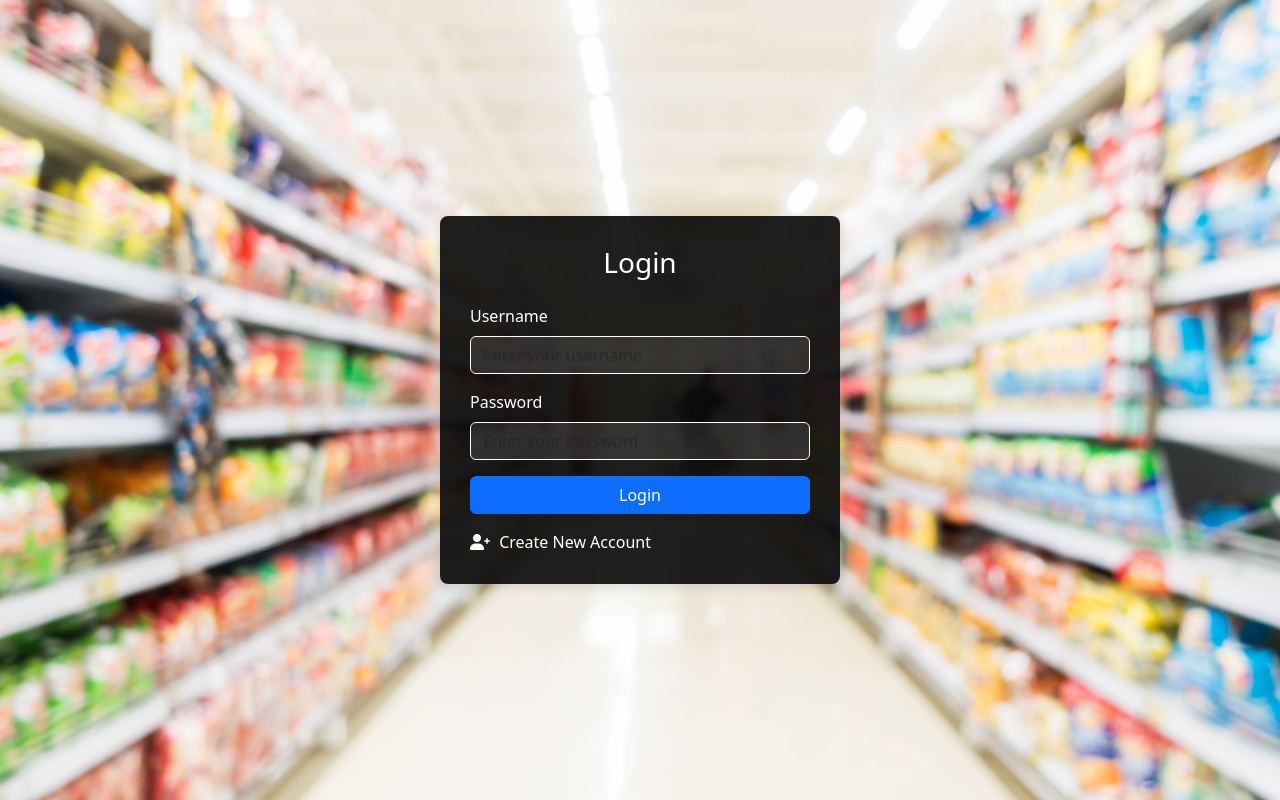
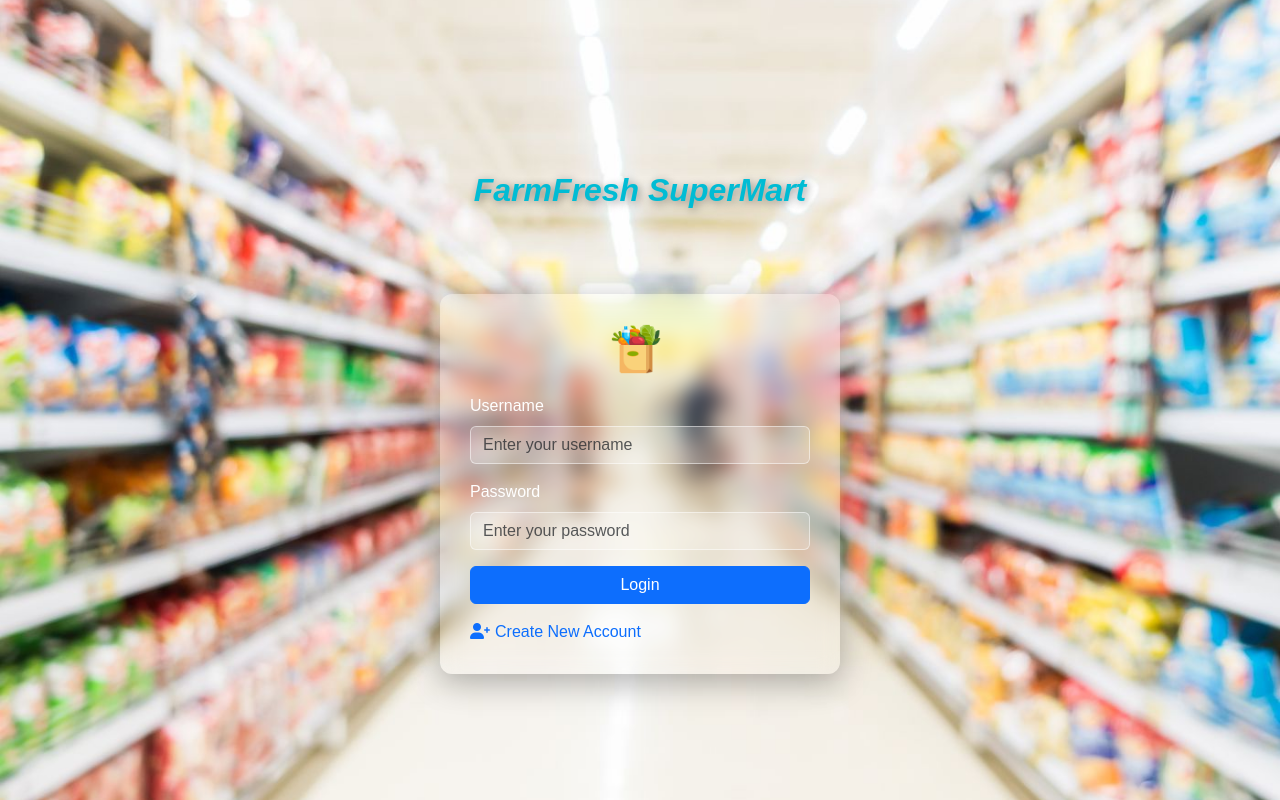
Before and after one commit to arshitha02/Grocery-management, a Flask app: page / in a window 1280 px wide. Run offline with Flask 3, Linux system fonts and the light colour scheme.

Commit message:
Updated Login

```diff
--- a/templates/login.html
+++ b/templates/login.html
@@ -3,64 +3,118 @@
 <head>
   <meta charset="UTF-8">
   <meta name="viewport" content="width=device-width, initial-scale=1.0">
-  <title>Login Page</title>
+  <title>Login - FreshMart Grocery Management System</title>
   <!-- Bootstrap CSS -->
   <link href="https://cdn.jsdelivr.net/npm/bootstrap@5.3.2/dist/css/bootstrap.min.css" rel="stylesheet">
   <!-- FontAwesome CSS for Icons -->
   <link href="https://cdnjs.cloudflare.com/ajax/libs/font-awesome/6.0.0-beta3/css/all.min.css" rel="stylesheet">
   <style>
   body {
-      background-image: url('{{ url_for('static', filename='images/entry-bg.jpg') }}'); /* Flask dynamic path */
-      background-size: cover; /* Make the image cover the entire page */
-      background-position: center; /* Center the image */
-      background-repeat: no-repeat; /* Prevent tiling */
+  background-image: url('{{ url_for('static', filename='images/entry-bg.jpg') }}');
+  background-size: cover;
+  background-position: center;
+  background-repeat: no-repeat;
+  font-family: 'Arial', sans-serif;
+  height: 100vh;
+  margin: 0;
   display: flex;
   justify-content: center;
   align-items: center;
-      height: 100vh;
-      margin: 0;
+  flex-direction: column; /* Align elements vertically */
 }
+
+.title {
+  font-size: 32px;
+  font-weight: bold;
+  text-align: center;
+  margin-top: 40px; /* Adjust this to position title at the top */
+  margin-bottom: 80px; /* Adds space below the title */
+  text-shadow: 2px 2px 8px rgba(0, 0, 0, 0.4);
+  color: #00bcd4;
+  font-style: italic;
+}
+
 .login-container {
-      background: rgba(8, 8, 8, 0.9); /* Add transparency */
+  background: rgba(255, 255, 255, 0.1);
+  backdrop-filter: blur(10px);
   padding: 30px;
-      border-radius: 8px;
-      box-shadow: 0px 4px 10px rgba(32, 31, 31, 0.1);
+  border-radius: 12px;
+  box-shadow: 0 8px 32px rgba(0, 0, 0, 0.3);
   width: 100%;
   max-width: 400px;
-      color: white; /* Makes all text inside white by default */
+  color: white;
 }
     .login-container label,
     .login-container h3,
     .login-container a {
       color: white; /* Explicitly set white for labels, headings, and links */
     }
+
     .login-container a {
       text-decoration: none; /* Removes the underline */
     }
+
     .login-container a:hover {
-      text-decoration: underline; /* Adds underline on hover */
+      text-decoration: none; /* Adds underline on hover */
     }
+
     .form-control {
       color: white; /* Input text color */
-      background-color: rgba(255, 255, 255, 0.1); /* Transparent background */
-      border: 1px solid #fff;
+      background-color: rgba(255, 255, 255, 0.2); /* Transparent background */
+      border: 1px solid rgba(255, 255, 255, 0.6);
     }
+
     .form-control:focus {
   box-shadow: none;
-      border-color: #007bff;
+  border-color: rgba(255, 255, 255, 0.6); /* Keep the same border color */
+  background-color: rgba(255, 255, 255, 0.2); /* Keep the same background color */
 }
+
+
     .error-message {
       color: red;
       font-size: 14px;
     }
+
+    #newacc{
+      color: rgba(13, 110, 253, 1);
+      text-decoration: none;
+    }
     .create-account-link i {
       margin-right: 5px;
+      color: rgba(13, 110, 253, 1);
     }
+    .create-account-link:hover {
+    text-decoration: none; /* Adds underline on hover */
+    }
+
+    .brand-title {
+      font-size: 24px;
+      font-weight: bold;
+      text-align: center;
+      margin-bottom: 20px;
+      text-shadow: 2px 2px 8px rgba(0, 0, 0, 0.4);
+    }
+
+    .brand-title span {
+      color: #00bcd4; /* Accent color */
+    }
+
+
   </style>
 </head>
 <body>
+  <div class="title">
+    <span>FarmFresh SuperMart</span>
+  </div>
   <div class="login-container">
-    <h3 class="text-center mb-4">Login</h3>
+    <div class="brand-title">
+      <span>
+        <img src="{{ url_for('static', filename='images/shopping-bag.png') }}"
+        alt="Shopping Bag"
+        style="width: 50px; height: 50px; vertical-align: middle; margin-right: 8px; align-items: center;">
+      </span>
+    </div>
     <form id="loginForm">
       <div class="mb-3">
         <label for="username" class="form-label">Username</label>
@@ -75,7 +129,7 @@
     </form>
     <!-- Create Account Link with Icon -->
     <a href="signup.html" class="create-account-link">
-      <i class="fas fa-user-plus"></i> Create New Account
+      <i class="fas fa-user-plus"></i><span id="newacc">Create New Account</span>
     </a>
   </div>
 
```
Also changed, not shown: static/images/shopping-bag.png (added). Lines whose indentation alone changed are shown as unchanged.
